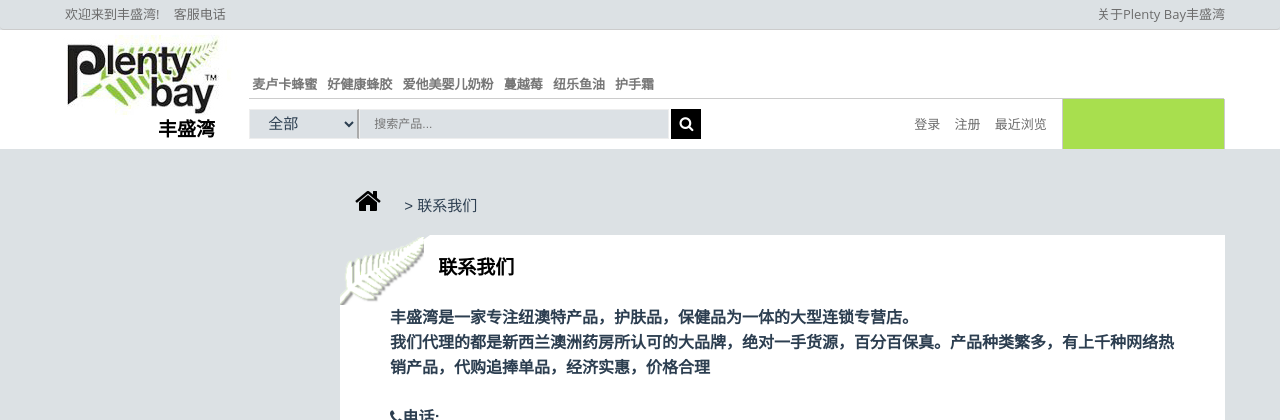
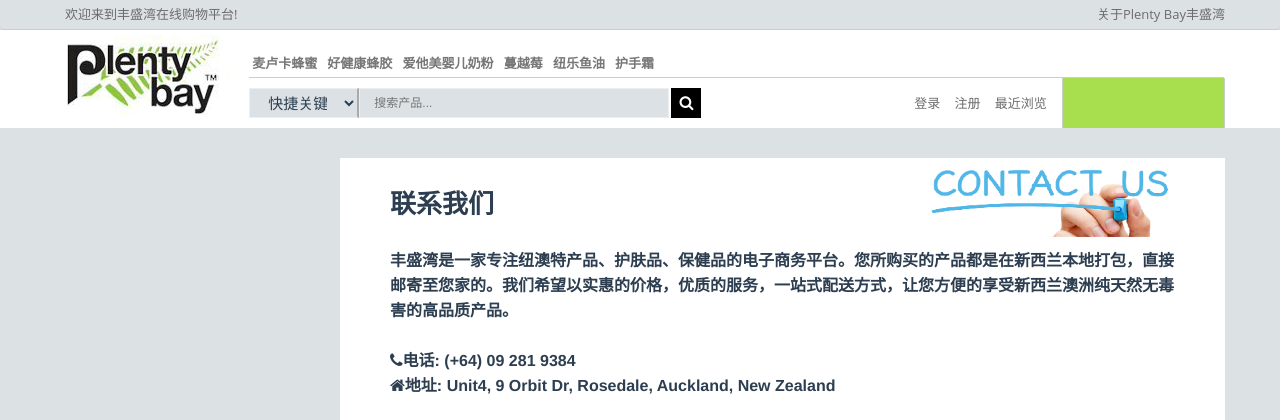
Before and after one commit to presentianz/b2c, a Symfony app: template app/Resources/views/Page/other/contact.html.twig in a window 1280 px wide. Shown: the top 420 px of the page. Run offline with Twig, Linux system fonts and the light colour scheme; the template is opened without the code that fills it, so the values that code supplies are empty; some libraries are stand-ins or nearby versions.

Commit message:
404 Error Page: done Contact us page: done About us page: done
Working on Main Page now.

```diff
--- a/app/Resources/FOSUserBundle/views/layout.html.twig
+++ b/app/Resources/FOSUserBundle/views/layout.html.twig
@@ -5,7 +5,7 @@
     <meta http-equiv="X-UA-Compatible" content="IE=edge">
     <meta name="description" content="">
     <meta name="author" content="">
-    <title>丰盛湾---{% block title %}{% endblock %}</title>
+    <title>丰盛湾电子商务 - PLENTY BAY eCommerce Ltd (新西兰一站式在线购物平台) {% block title %}{% endblock %}</title>
     <!-- Bootstrap Core CSS -->
     <link rel="stylesheet" href="{{ asset('css/bootstrap.min.css') }}" type="text/css">
     <link rel="stylesheet" href="{{ asset('css/font-awesome.min.css') }}" type="text/css">
--- a/app/Resources/views/Page/other/404.html.twig
+++ b/app/Resources/views/Page/other/404.html.twig
@@ -6,5 +6,4 @@
 				<h4>您要的产品我们找不到了</h4><br>
 				<h4>点击<a href="{{path('homepage')}}"><strong>这里</strong></a>回到主页</h4>
 			</div>
-
 {% endblock %}
--- a/app/Resources/views/Page/other/contact.html.twig
+++ b/app/Resources/views/Page/other/contact.html.twig
@@ -9,64 +9,59 @@
     <div class="col-xs-3 siderbar">
         {{ render(controller('AppBundle:Widget/Menu:index')) }}
         {{ render(controller('AppBundle:Widget/Default:brandList')) }}
-        {{ render(controller('AppBundle:Widget/Default:discountPro')) }}
-        {{ render(controller('AppBundle:Widget/Default:bestPro')) }}
         {{ render(controller('AppBundle:Widget/Default:postFee')) }}
     </div>
     <div class="col-xs-9 page-right">
-
-
-        <div class="page-breadcrumb">
-            <ol>
-                <li><a href="{{ path('homepage')}}"><i class="fa fa-home"></i></a></li>
-                <li>&nbsp;>&nbsp;联系我们</li>
-            </ol>
+        <div class="page-content">
+            <div class="contact-part">
+                <table width="100%">
+                    <tr width="100%">
+                        <td width="30%"><h3><b>联系我们</b></h3>
+                        <td width="70%" align="right">
+                            <img src="img/contactus.png" height="90px">
+                        </td>
+                    </tr>
+                </table>
+                     丰盛湾是一家专注纽澳特产品、护肤品、保健品的电子商务平台。您所购买的产品都是在新西兰本地打包，直接邮寄至您家的。我们希望以实惠的价格，优质的服务，一站式配送方式，让您方便的享受新西兰澳洲纯天然无毒害的高品质产品。<br><br>
+                <div class="contact-info">
+                    <div><i class="fa fa-phone"></i>电话: (+64) 09 281 9384 </div>
+                    <div><i class="fa fa-home"></i>地址: Unit4, 9 Orbit Dr, Rosedale, Auckland, New Zealand</div>
+                    <br>
+                    <div id="location-map">
+                    <iframe src="https://www.google.com/maps/embed?pb=!1m18!1m12!1m3!1d10754.06955014146!2d174.72324756017866!3d-36.74167084974075!2m3!1f0!2f0!3f0!3m2!1i1024!2i768!4f13.1!3m3!1m2!1s0x6d0d3bcd5d971c9f%3A0x35f79df3beba01cc!2s9+Orbit+Dr%2C+Rosedale%2C+Auckland+0632!5e0!3m2!1sen!2snz!4v1454839173531" width="785" height="270" frameborder="0" style="border:0" allowfullscreen></iframe>
                     </div>
-        <div class="page-content">
-            <div class="page-title">
-                <div class="page-leaf-top"></div>
-                <div class="page-leaf"><img src="{{ asset('img/leaf.png') }}" alt=""></div>
-                <div><h4>联系我们</h4></div>
-
-            </div>
-            <div class="contact-part">
-                     丰盛湾是一家专注纽澳特产品，护肤品，保健品为一体的大型连锁专营店。<br>
-                        我们代理的都是新西兰澳洲药房所认可的大品牌，绝对一手货源，百分百保真。产品种类繁多，有上千种网络热销产品，代购追捧单品，经济实惠，价格合理 <br><br>
-                <div class="contact-info">
-                    <div><i class="fa fa-phone"></i>电话:</div>
-                    <div><i class="fa fa-home"></i>地址: Unit4, 9 Orbit Dr, Rosedale, Auckland 0632</div>
                 </div>
             </div>
             <hr>
-             <div class="page-sub-title">给我们留言</div>
+             <div class="page-sub-title"><strong>给我们留言</strong> <input type="submit" style="margin-right: 35px" value="提交" class="pull-right" id="email-send"/></div>
             <div class="contact-part">
                 <div class="form">
                     <div>
-                            <label>名字：</label>
+                        <label>如何称呼您</label>
                         <input type="text" id="email-name">
                     </div>
                     <div>
-                            <label>邮件：</label>
+                        <label>您的邮件地址</label>
                         <input type="text" id="email-to">
                     </div>
                     <div>
-                            <label>主题：</label>
-                            <input type="text" id="email-subject">
+                        <label>联系原因：</label>
+                        <select type="text" id="email-subject" width="100%">
+                            <option value="想要了解购物流程。">想要咨询产品信息。</option>
+                            <option value="想要咨询商品信息。">想要咨询产品信息。</option>
+                            <option value="想要了解近期优惠。">想要了解近期优惠。</option>
+                            <option value="对于服务不满意，想要投诉。">对于服务不满意，我想要投诉。</option>
+                            <option value="想要组团一起挣钱养家。">想要组团一起挣钱养家，不知如何开始。</option>
+                            <option value="只是想你们了，思念并不需要理由。">只是想你们了，思念没有理由。</option>
+                        </select>
                     </div>
                     <div>
-                            <label>内容：</label>
+                        <label style="margin-top: 60px">留言正文：</label>
                         <textarea id="email-text"></textarea>
                     </div>
                 </div>
-                    <input type="submit" value="提交" class="pull-right" id="email-send"/>
             </div>
-                <div class="page-sub-title">找到我们</div>
-            <div class="contact-part">
-                <div id="location-map">
-                    <iframe src="https://www.google.com/maps/embed?pb=!1m18!1m12!1m3!1d10754.06955014146!2d174.72324756017866!3d-36.74167084974075!2m3!1f0!2f0!3f0!3m2!1i1024!2i768!4f13.1!3m3!1m2!1s0x6d0d3bcd5d971c9f%3A0x35f79df3beba01cc!2s9+Orbit+Dr%2C+Rosedale%2C+Auckland+0632!5e0!3m2!1sen!2snz!4v1454839173531" width="785" height="360" frameborder="0" style="border:0" allowfullscreen></iframe>
-                </div>
-            </div>
-            </div>
+            <hr>
         </div>
     </div>
 </div>
--- a/app/Resources/views/layout_main.html.twig
+++ b/app/Resources/views/layout_main.html.twig
@@ -5,7 +5,7 @@
         <meta http-equiv="X-UA-Compatible" content="IE=edge">
         <meta name="description" content="">
         <meta name="author" content="">
-        <title>丰盛湾---{% block title %}主页{% endblock %}</title>
+        <title>丰盛湾电子商务 - PLENTY BAY eCommerce Ltd (新西兰一站式在线购物平台) {% block title %}{% endblock %}</title>
         <!-- Bootstrap Core CSS -->
         <link rel="stylesheet" href="{{ asset('css/bootstrap.min.css') }}" type="text/css">
         <link rel="stylesheet" href="{{ asset('css/font-awesome.min.css') }}" type="text/css">
@@ -24,9 +24,9 @@
             <div class="navbar">
                 <div class="container-non-responsive">
                 <div class="pull-left">
-                        <h6>欢迎来到丰盛湾!</h6>
+                        <h6>欢迎来到丰盛湾在线购物平台!</h6>
                         <!-- <a id="bookmarkme" href="javascript:;"><h6 class="color-basis">收藏网站</h6></a> -->
-                        <h6>客服电话</h6>
+                        <!-- <h6>客服电话</h6> -->
                     </div>
                     <div class="pull-right">
                         <a href="{{ path('about') }}"><h6>关于Plenty Bay丰盛湾</h6></a>
@@ -43,7 +43,7 @@
                         <a class="logo" href="{{ path('homepage') }}">
                             <img src="{{ asset('img/logo-new.jpg') }}" alt="丰盛湾">
                         </a>
-                        <h4 class="text-right">丰盛湾</h4>
+                        <!-- <h4 class="text-right">丰盛湾</h4> -->
                     </div>
                     <div class="col-xs-10">
                         <div class="navbar-top">
@@ -74,9 +74,12 @@
                             <div class="navbar-search pull-left">
                             <form action="{{ path('search', {keys : app.request.get('keys') }) }}" method="get"  onsubmit="">
                                 <select class="search-select">
-                                    <option value="全部" selected><h6>全部</h6></option>
+                                    <option value="快捷关键词" selected><h6>快捷关键词全部</h6></option>
+                                    <option value="奶粉"><h6>蜂蜜</h6></option>
+                                    <option value="爱他美"><h6>鱼油</h6></option>
                                     <option value="蜂蜜"><h6>蜂蜜</h6></option>
                                     <option value="蜂胶"><h6>蜂胶</h6></option>
+                                    <option value="鱼油"><h6>鱼油</h6></option>
                                     <option value="鱼油"><h6>鱼油</h6></option>
                                 </select>
                                 <div class="search-input">
@@ -144,9 +147,11 @@
           <div class="container-non-responsive">
             <div class="row no-border footer-desc">
                     <div class="col-xs-6 footer-about">
+                    <a href="{{ path('about') }}">
                         <h3>关于我们</h3>
                         <div>丰盛湾是一家专注纽澳特产品，护肤品，保健品为一体的大型连锁专营店。<br>
                     我们代理的都是新西兰澳洲药房所认可的大品牌，绝对一手货源，百分百保真。产品种类繁多，有上千种网络热销产品，代购追捧单品，经济实惠，价格合理。</div>
+                     </a>
                     </div>
                     <div class="col-xs-3 footer-feedback">
                         <h3>客户反馈</h3>
@@ -156,7 +161,7 @@
                         <h3>Plenty Bay 承诺</h3>
                         <div><img src="{{ asset('img/guran.jpg') }}" alt=""></div>
                     </div>
-                </div>
+            </div>
         </div>
         <div class="container-non-responsive">
             <div class="footer-up">
--- a/web/css/contact.css
+++ b/web/css/contact.css
@@ -14,14 +14,22 @@
 }
 #contact-page .form label {
     max-width: 200px;
-    width: 10%;
+    width: 15%;
 
 }
 
 #contact-page .form input {
     background-color: #eee;
-    width: 702px;
+    width: 84%;
     margin: 0px;
+
+}
+
+#contact-page .form select {
+    background-color: #eee;
+    width: 84%;
+    margin: 0px;
+
 }
 
 #contact-page .form textarea {
@@ -30,7 +38,7 @@
     padding: 8px 10px;
     border: 1px solid #eee;
     font-size: 14px;
-    width: 702px;
+    width: 84%;
     resize: none;
     outline: none;
 }
```
Also changed, not shown: app/Resources/views/Page/other/about.html.twig (+5 -5 lines), web/img/404girl.jpg (added), web/img/contact_email.jpg (added), web/img/contactus.png (added), web/img/contactus_original.png (added). Lines whose indentation alone changed are shown as unchanged.
